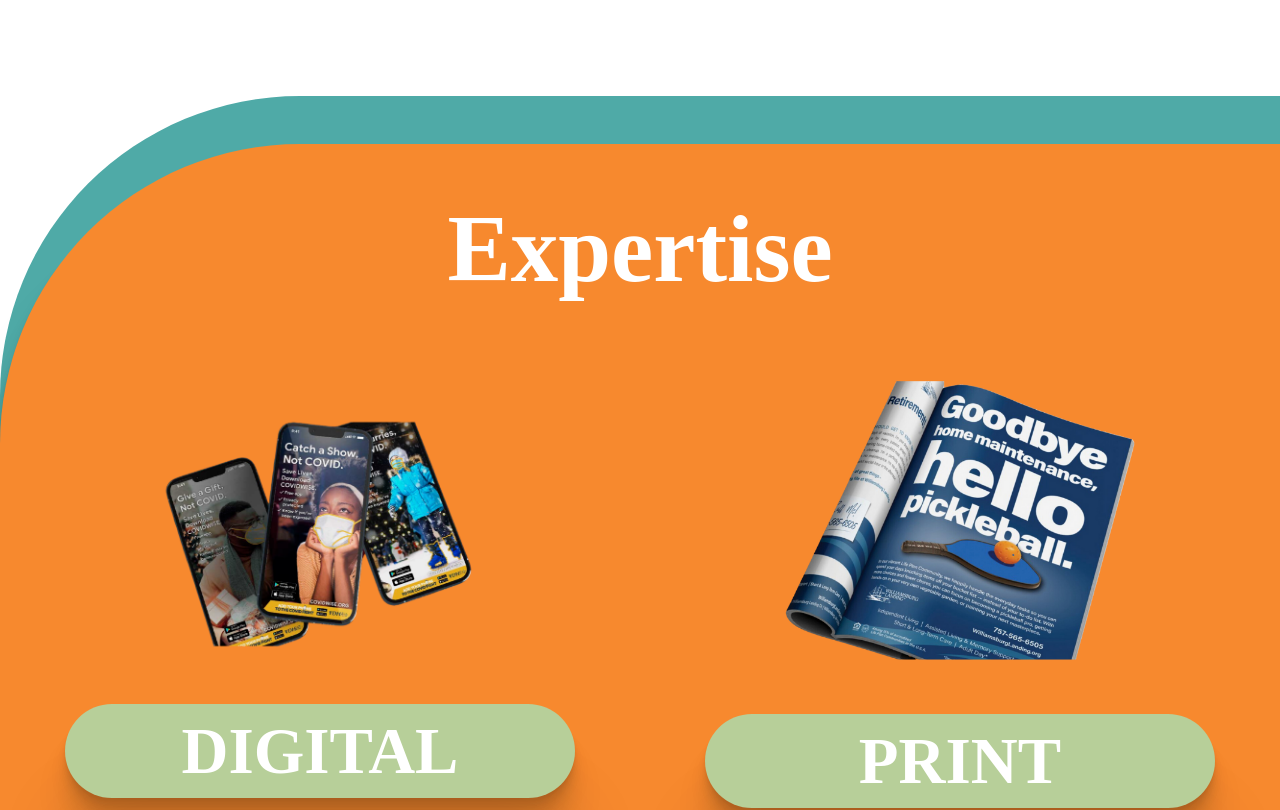
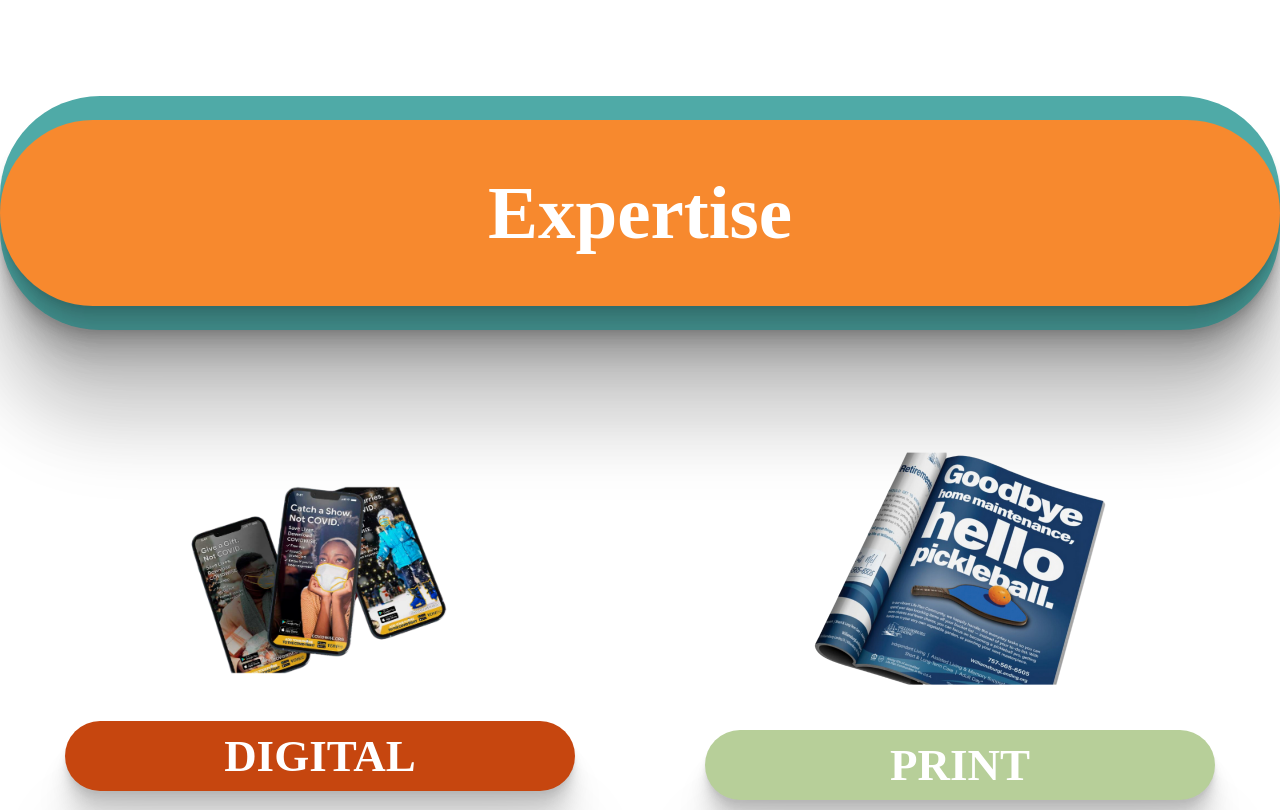
Before and after one commit to spencerrossrobinson/kennedy-heidel, a React (Create React App) app: page / in a window 1280 px wide. Shown: the part 1180-1990 px from the top of the page. Built offline with nearby package versions, Linux system fonts and the light colour scheme; a web font is replaced by a local one.

Commit message:
Home Cards getting a hot new look

```diff
--- a/src/components/HomeCards.js
+++ b/src/components/HomeCards.js
@@ -27,51 +27,70 @@ const HomeCards = () => {
       title: "DIGITAL",
       link: "digital",
       imageUrl: show,
+      background: "#c6460f",
     },
     {
       id: 2,
       title: "PRINT",
       link: "print",
       imageUrl: pickle,
+      background: "#b7cf99",
     },
     {
       id: 3,
       title: "COLLATERAL",
       link: "collateral",
       imageUrl: collateral,
+      background: "#f7892e",
     },
     {
       id: 4,
       title: "SOCIAL",
       link: "social",
       imageUrl: social,
+      background: "#4faaa7",
     },
     {
       id: 5,
       title: "WEB",
       link: "web",
       imageUrl: web,
+      background: "#eac761",
     },
   ];
 
   return (
-    <div className="mt-5 mb-5">
+    <div className="mt-5 " style={{ marginBottom: 150 }}>
       <Row
-        className="card-shadow orange-background"
+        className="card-shadow blue-background py-4 "
+        style={{
+          borderTopLeftRadius: 100,
+          borderBottomLeftRadius: 100,
+          borderTopRightRadius: 100,
+          borderBottomRightRadius: 100,
+        }}
+      >
+        <Row
+          className="card-shadow orange-background m-0"
           style={{
             borderTopLeftRadius: 300,
             borderBottomLeftRadius: 300,
+            borderTopRightRadius: 300,
+            borderBottomRightRadius: 300,
           }}
         >
           <Fade>
             <h1
               className="text-center m-5 header-font"
-            style={{ fontSize: 95, color: "white", fontWeight: 700 }}
+              style={{ fontSize: 75, color: "white", fontWeight: 700 }}
             >
               Expertise
             </h1>
           </Fade>
+        </Row>
+      </Row>
       {/* mapping through the cardData to display 5 cards that will eventually be links on the home page */}
+      <Row style={{ marginTop: 100 }}>
         {cardData.map((card) => (
           <Col className="zoom m-auto text-center" xs={12} sm={12} md={5}>
             <Link
@@ -82,15 +101,16 @@ const HomeCards = () => {
                 src={card.imageUrl}
                 alt="plant"
                 className=""
-                style={{ borderRadius: 50, background: "none", width: "30rem" }}
+                style={{ borderRadius: 50, background: "none", width: "25rem" }}
               />
               <h1
-                className="text-center header-font card-shadow green-background p-2"
+                className="text-center header-font card-shadow p-2"
                 style={{
-                  fontSize: 65,
+                  fontSize: 45,
                   color: "white",
                   fontWeight: 700,
                   borderRadius: 50,
+                  background: card.background,
                 }}
               >
                 {card.title}
--- a/src/pages/Collateral.js
+++ b/src/pages/Collateral.js
@@ -8,7 +8,7 @@ import { Link } from "react-router-dom";
 const Collateral = () => {
   return (
     <div style={{ marginTop: 150 }}>
-      <Container>
+      <Container fluid>
         <Row>
           <Col className="text-center">
             <Slide cascade>
@@ -23,7 +23,7 @@ const Collateral = () => {
         </Row>
         <Row className="p-3 mb-0" style={{ marginTop: 100 }}>
           <Col
-            className="text-center zoom p-5 m-auto blue-background"
+            className="text-center zoom p-5 m-auto blue-background card-shadow"
             style={{
               borderBottomLeftRadius: 150,
               borderTopRightRadius: 50,
@@ -54,8 +54,8 @@ const Collateral = () => {
             <img
               src={mule}
               alt="plant"
-              className="img-fluid"
-              style={{ borderRadius: 50 }}
+              //   className="img-fluid"
+              style={{ borderRadius: 50, width: "30rem" }}
             />
           </Col>
         </Row>
@@ -64,12 +64,12 @@ const Collateral = () => {
             <img
               src={toast}
               alt="plant"
-              className="img-fluid"
-              style={{ borderRadius: 50 }}
+              //   className="img-fluid"
+              style={{ borderRadius: 50, width: "25rem" }}
             />
           </Col>
           <Col
-            className="text-center zoom p-5 m-auto orange-background"
+            className="text-center zoom p-5 m-auto orange-background card-shadow"
             style={{
               borderBottomRightRadius: 150,
               borderTopLeftRadius: 50,
@@ -99,7 +99,7 @@ const Collateral = () => {
         </Row>
         <Row className="p-3 mb-0">
           <Col
-            className="text-center zoom p-5 m-auto green-background"
+            className="text-center zoom p-5 m-auto green-background card-shadow"
             style={{
               borderBottomLeftRadius: 150,
               borderTopRightRadius: 50,
--- a/src/pages/Home.js
+++ b/src/pages/Home.js
@@ -84,19 +84,12 @@ const Home = () => {
           </Col>
         </Row>
         {/* home cards that will link to nested routes, one card for each area of kens expertise, need to add react link */}
-        <Row
-          className="blue-background"
-          style={{
-            borderTopLeftRadius: 300,
-            borderBottomLeftRadius: 300,
-          }}
-        >
         <HomeCards />
-        </Row>
         {/* simple row that will hold small synapsis on kens accomplishments */}
         {/* a carousel that will cycle through peer reviews and testimonials */}
         <HomeCar />
         {/* small bio section at the bottom, need to add in social media icons */}
+
         <Row className="mb-5 mt-5 p-3">
           <Col className="text-center mb-5" xs={12} sm={4}>
             <img
@@ -107,25 +100,35 @@ const Home = () => {
             />
           </Col>
           <Col
-            className="zoom p-5 m-auto green-background"
+            className="zoom p-5 m-auto"
             style={{
               color: "white",
               fontWeight: 500,
-              borderBottomRightRadius: 300,
             }}
             xs={10}
             sm={8}
           >
+            <h1
+              className="blue-background p-5 text-center"
+              style={{ borderTopRightRadius: 200 }}
+            >
+              Kennedy Heidel Copywriter
+            </h1>
+            <div
+              className="green-background p-5"
+              // style={{ borderBottomRightRadius: 200 }}
+            >
               <p>
                 Lorem ipsum dolor sit amet consectetur adipisicing elit.
                 Exercitationem, rerum. Aspernatur fugiat laborum sunt a numquam
-              obcaecati, inventore aperiam deleniti quia at ullam eveniet beatae
-              assumenda voluptates, laboriosam
+                obcaecati, inventore aperiam deleniti quia at ullam eveniet
+                beatae assumenda voluptates, laboriosam
                 <br />
                 labore ad. Lorem ipsum dolor sit amet consectetur adipisicing
-              elit. Non cupiditate blanditiis fugit a maxime? Libero voluptatem
-              blanditiis at consequatur labore nam voluptas corrupti explicabo!
-              Soluta, quidem omnis? Error, consectetur iste!
+                elit. Non cupiditate blanditiis fugit a maxime? Libero
+                voluptatem blanditiis at consequatur labore nam voluptas
+                corrupti explicabo! Soluta, quidem omnis? Error, consectetur
+                iste!
               </p>
               <Link
                 to="https://www.kennedyheidel.com/_files/ugd/1b3afa_4220e04dd2f446e58c6a9d4d400ccc50.pdf"
@@ -134,6 +137,7 @@ const Home = () => {
               >
                 <Button className="bottom-header-background">RESUME</Button>
               </Link>
+            </div>
           </Col>
         </Row>
       </Container>
```
Lines whose indentation alone changed are shown as unchanged.
